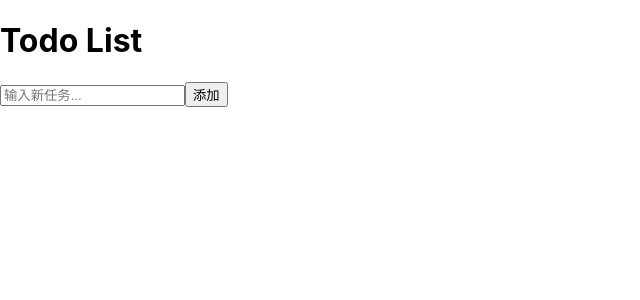
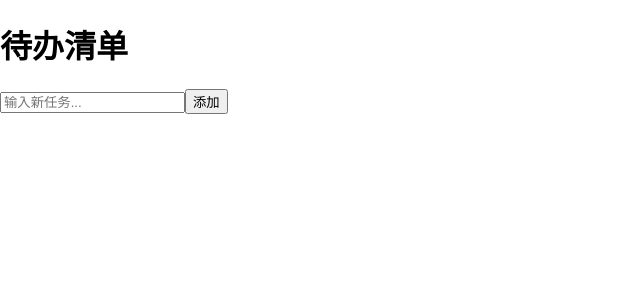
Before and after one commit to CodeeeeeEx/todolist-react, a React (Create React App) app: page / in a window 1280 px wide. Shown: the top 300 px of the page, without its empty margins (0-640 px from the left). Built offline with nearby package versions, Linux system fonts and the light colour scheme.

Commit message:
Update App.js

```diff
--- a/src/App.js
+++ b/src/App.js
@@ -61,7 +61,7 @@ function App() {
 // 这里是函数内的JSX内容语法，对应HTML
   return (
     <div className="App">
-      <h1>Todo List</h1>
+      <h1>待办清单</h1>
       {/* 输入区域 */}
       <div className="input-area">
         <input
```
